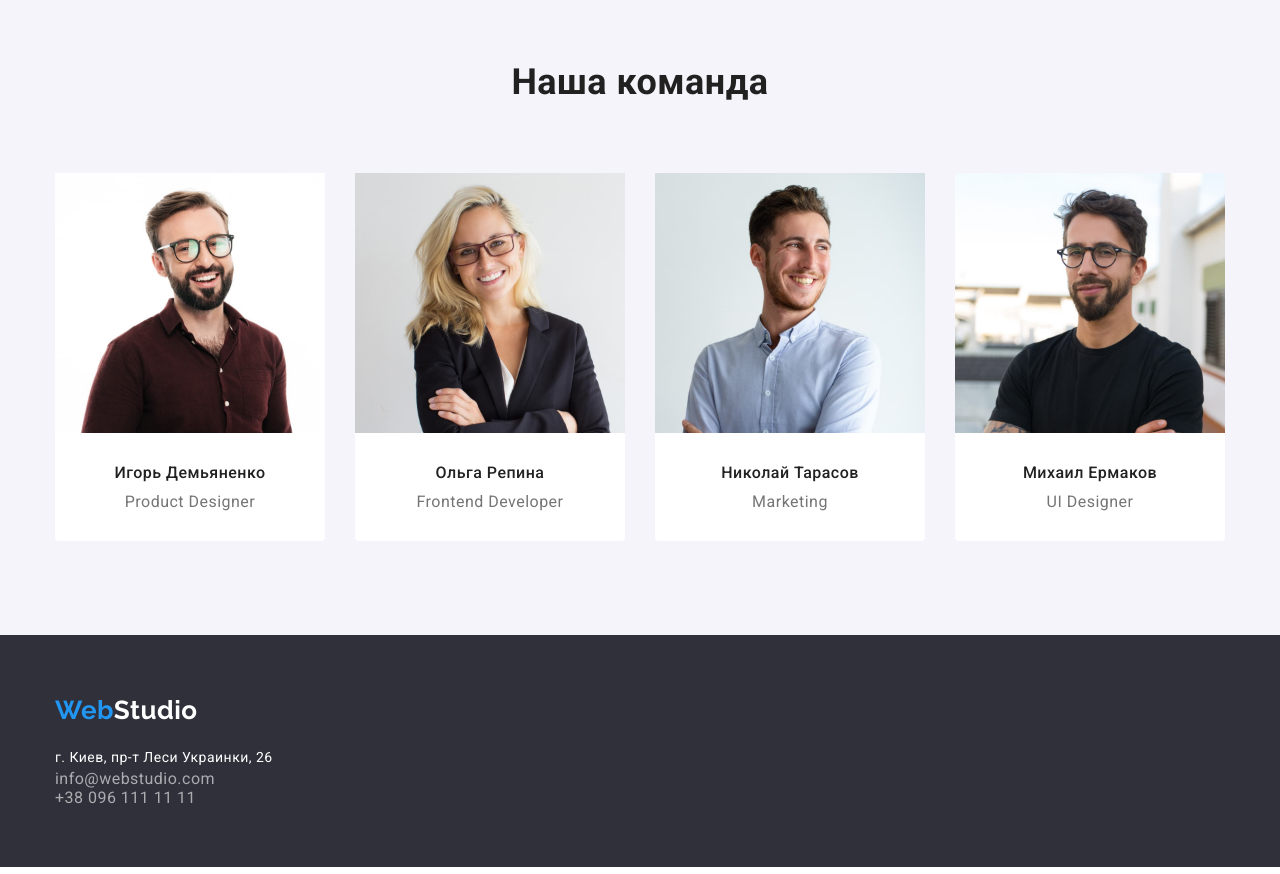
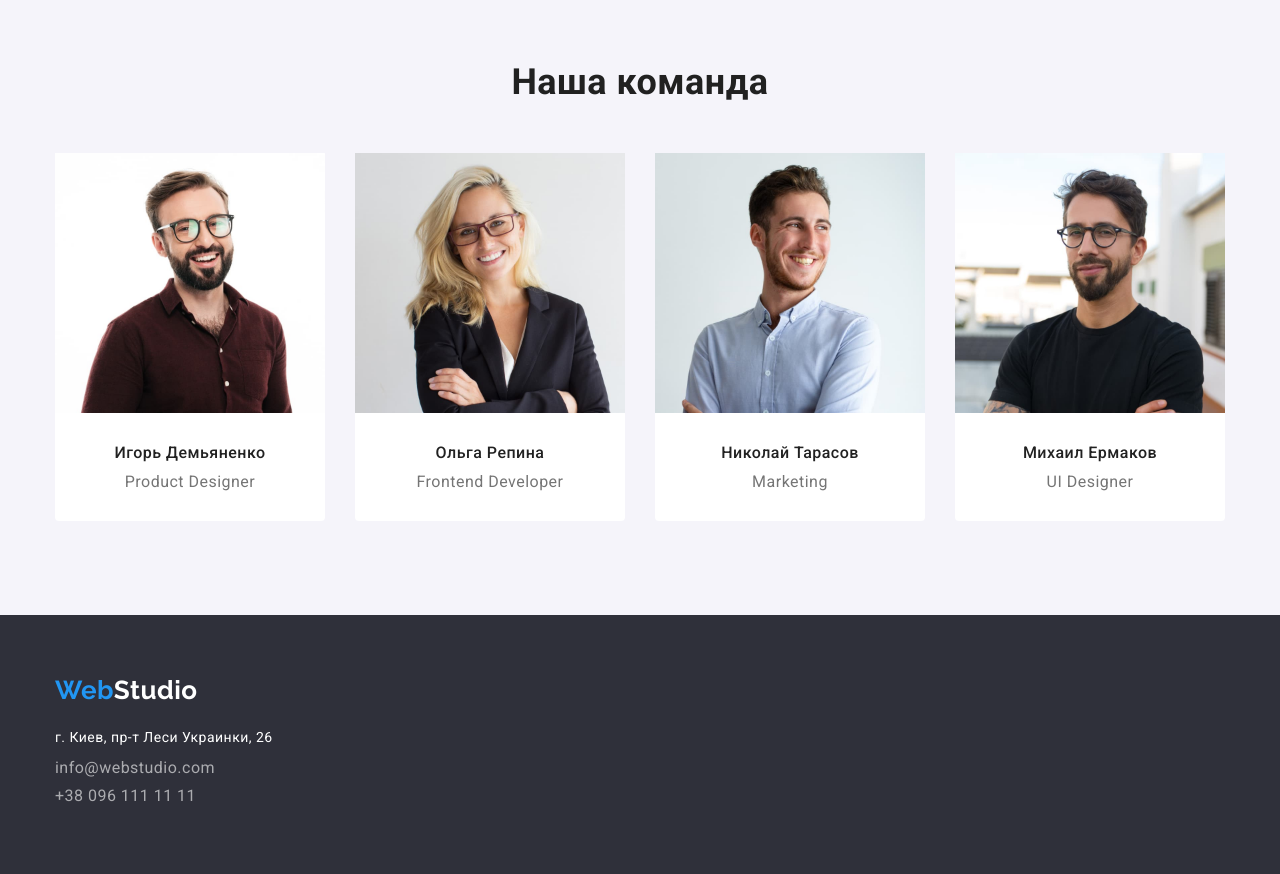
Before and after one commit to Viktor-Chernysh/goit-markup-hw-03, a plain HTML site: page index.html in a window 1280 px wide. Shown: the part 1300-2174 px from the top of the page. Drawn offline with nearby package versions, Linux system fonts and the light colour scheme.

Commit message:
Добавляет межстрочное расстояние в футере.

```diff
--- a/css/styles.css
+++ b/css/styles.css
@@ -277,7 +277,7 @@ img {
   padding-top: 30px;
 }
 .about-team {
-  padding-top: 50px;
+  margin-top: 50px;
 }
 
 .team {
@@ -371,6 +371,9 @@ address {
   padding-top: 60px;
   padding-bottom: 60px;
 }
+.footer-contact-information li {
+  padding-bottom: 9px;
+}
 
 .footer {
   background-color: var(--secondary-bg-color);
```
